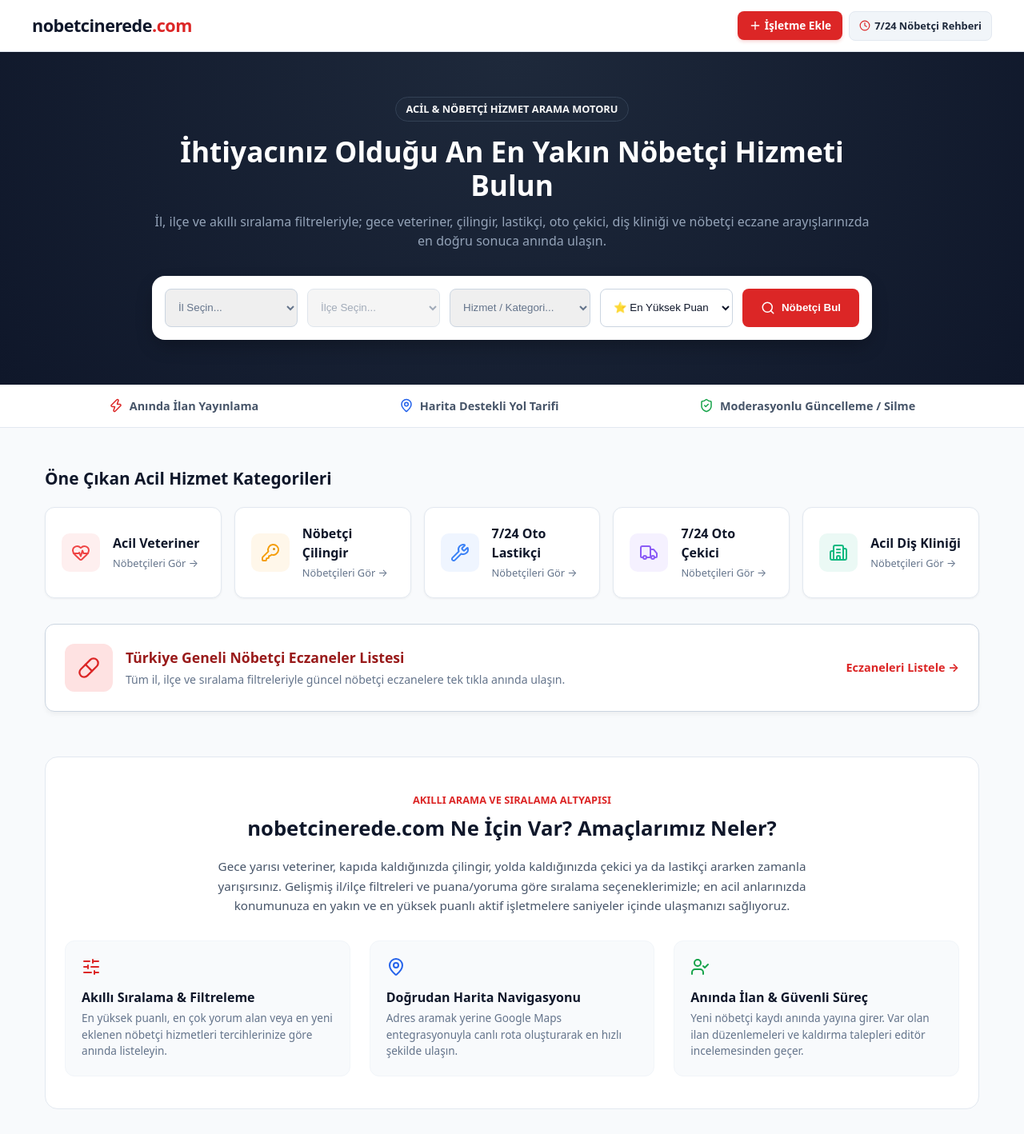
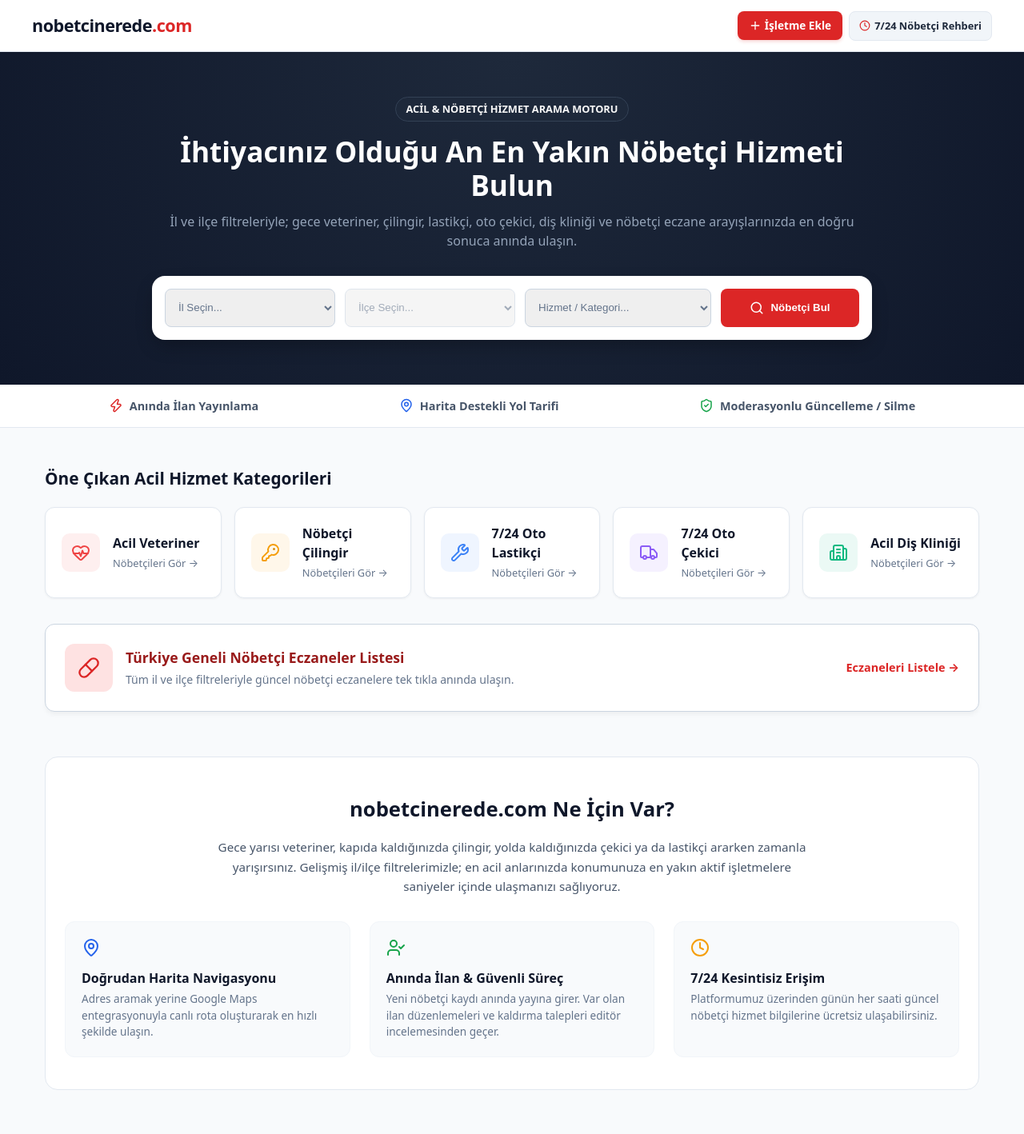
Before and after one commit to beytullahblut/nobetcinerede, a Next.js app: page / in a window 1280 px wide. Shown: the top 1418 px of the page at 80% size. Built offline with nearby package versions, Linux system fonts and the light colour scheme.

Commit message:
değişiklik

```diff
--- a/src/app/page.tsx
+++ b/src/app/page.tsx
@@ -29,9 +29,7 @@
   const [selectedCityName, setSelectedCityName] = useState("");
   const [selectedDistrict, setSelectedDistrict] = useState("");
   const [selectedCategory, setSelectedCategory] = useState("");
-  const [selectedSort, setSelectedSort] = useState("rating_desc"); // Sıralama state'i eklendi
 
-  // il.json yapısını çözer ve Türkçe karakterlere uygun olarak A'dan Z'ye sıralar
   const ilList = useMemo(() => {
     let raw = ilData as any;
 
@@ -48,14 +46,12 @@
         name: String(item.name || item.il_adi || item.title || "Bilinmeyen İl").trim(),
       }));
 
-      // Türkçe alfabeye göre A-Z sıralama
       return parsed.sort((a, b) => a.name.localeCompare(b.name, "tr"));
     }
 
     return [];
   }, []);
 
-  // ilce.json yapısını çözer ve Türkçe karakterlere uygun olarak A'dan Z'ye sıralar
   const ilceList = useMemo(() => {
     let raw = ilceData as any;
 
@@ -73,14 +69,12 @@
         name: String(item.name || item.ilce_adi || item.title || "Bilinmeyen İlçe").trim(),
       }));
 
-      // Türkçe alfabeye göre A-Z sıralama
       return parsed.sort((a, b) => a.name.localeCompare(b.name, "tr"));
     }
 
     return [];
   }, []);
 
-  // Seçilen ile bağlı ilçeler (Sıralanmış listeden filtreler)
   const availableDistricts = useMemo(() => {
     if (!selectedCityId) return [];
     return ilceList.filter((d) => String(d.il_id) === String(selectedCityId));
@@ -93,7 +87,6 @@
     const foundCity = ilList.find((c) => String(c.id) === String(cityId));
     setSelectedCityName(foundCity ? foundCity.name : "");
 
-    // İl değiştiğinde ilçeyi sıfırla
     setSelectedDistrict("");
   };
 
@@ -102,22 +95,15 @@
 
     const params = new URLSearchParams();
 
-    // İl ve ilçeyi kendi parametreleri olarak ekliyoruz
     if (selectedCityName) params.append("city", selectedCityName);
     if (selectedDistrict) params.append("district", selectedDistrict);
-
-    // Kategoriyi q parametresi olarak ekliyoruz
     if (selectedCategory) params.append("q", selectedCategory);
-
-    // Sıralama tercihini ekliyoruz
-    if (selectedSort) params.append("sort", selectedSort);
 
     router.push(`/arama?${params.toString()}`);
   };
 
   return (
     <div style={{ backgroundColor: "#f8fafc", minHeight: "100vh", color: "#0f172a" }}>
-      {/* HERO BÖLÜMÜ */}
       <section
         style={{
           backgroundColor: "#0f172a",
@@ -154,10 +140,9 @@
             İhtiyacınız Olduğu An En Yakın Nöbetçi Hizmeti Bulun
           </h1>
           <p style={{ color: "#94a3b8", fontSize: "1rem", marginBottom: "2rem" }}>
-            İl, ilçe ve akıllı sıralama filtreleriyle; gece veteriner, çilingir, lastikçi, oto çekici, diş kliniği ve nöbetçi eczane arayışlarınızda en doğru sonuca anında ulaşın.
+            İl ve ilçe filtreleriyle; gece veteriner, çilingir, lastikçi, oto çekici, diş kliniği ve nöbetçi eczane arayışlarınızda en doğru sonuca anında ulaşın.
           </p>
 
-          {/* DİNAMİK ARAMA FORMU */}
           <form
             onSubmit={handleSearch}
             style={{
@@ -173,8 +158,7 @@
               boxSizing: "border-box",
             }}
           >
-            {/* İL SEÇİMİ */}
-            <div style={{ flex: "1 1 140px" }}>
+            <div style={{ flex: "1 1 180px" }}>
               <select
                 value={selectedCityId}
                 onChange={handleCityChange}
@@ -197,8 +181,7 @@
               </select>
             </div>
 
-            {/* İLÇE SEÇİMİ */}
-            <div style={{ flex: "1 1 140px" }}>
+            <div style={{ flex: "1 1 180px" }}>
               <select
                 value={selectedDistrict}
                 onChange={(e) => setSelectedDistrict(e.target.value)}
@@ -223,8 +206,7 @@
               </select>
             </div>
 
-            {/* KATEGORİ SEÇİMİ */}
-            <div style={{ flex: "1 1 150px" }}>
+            <div style={{ flex: "1 1 200px" }}>
               <select
                 value={selectedCategory}
                 onChange={(e) => setSelectedCategory(e.target.value)}
@@ -247,30 +229,7 @@
               </select>
             </div>
 
-            {/* SIRALAMA SEÇİMİ */}
             <div style={{ flex: "1 1 140px" }}>
-              <select
-                value={selectedSort}
-                onChange={(e) => setSelectedSort(e.target.value)}
-                style={{
-                  width: "100%",
-                  height: "48px",
-                  boxSizing: "border-box",
-                  color: "#0f172a",
-                  borderRadius: "8px",
-                  border: "1px solid #cbd5e1",
-                  padding: "0 0.75rem",
-                  backgroundColor: "#ffffff",
-                }}
-              >
-                <option value="rating_desc">⭐ En Yüksek Puan</option>
-                <option value="reviews_desc">💬 En Çok Yorum</option>
-                <option value="newest">🕒 En Yeni Eklenen</option>
-              </select>
-            </div>
-
-            {/* BUTON */}
-            <div style={{ flex: "1 1 120px" }}>
               <button
                 type="submit"
                 style={{
@@ -326,7 +285,6 @@
       </div>
 
       <main style={{ maxWidth: "1200px", margin: "0 auto", padding: "3rem 1rem" }}>
-        {/* HIZLI KATEGORİ KARTLARI */}
         <h2 style={{ fontSize: "1.3rem", fontWeight: 800, marginBottom: "1.2rem", color: "#0f172a" }}>
           Öne Çıkan Acil Hizmet Kategorileri
         </h2>
@@ -382,7 +340,6 @@
           })}
         </div>
 
-        {/* ÖZEL NÖBETÇİ ECZANE KART KISMI */}
         <div style={{ marginBottom: "3.5rem" }}>
           <Link
             href="/eczaneler"
@@ -407,7 +364,7 @@
               <div>
                 <h3 style={{ fontSize: "1.1rem", fontWeight: 800, color: "#991b1b" }}>Türkiye Geneli Nöbetçi Eczaneler Listesi</h3>
                 <p style={{ fontSize: "0.88rem", color: "#64748b", marginTop: "0.2rem" }}>
-                  Tüm il, ilçe ve sıralama filtreleriyle güncel nöbetçi eczanelere tek tıkla anında ulaşın.
+                  Tüm il ve ilçe filtreleriyle güncel nöbetçi eczanelere tek tıkla anında ulaşın.
                 </p>
               </div>
             </div>
@@ -417,7 +374,6 @@
           </Link>
         </div>
 
-        {/* MİSYON & NEDEN VARIZ BÖLÜMÜ */}
         <section
           style={{
             backgroundColor: "#ffffff",
@@ -428,15 +384,12 @@
           }}
         >
           <div style={{ maxWidth: "750px", margin: "0 auto", textAlign: "center" }}>
-            <span style={{ fontSize: "0.8rem", fontWeight: 800, color: "#dc2626", textTransform: "uppercase" }}>
-              Akıllı Arama ve Sıralama Altyapısı
-            </span>
             <h2 style={{ fontSize: "1.6rem", fontWeight: 800, marginTop: "0.4rem", marginBottom: "1rem" }}>
-              nobetcinerede.com Ne İçin Var? Amaçlarımız Neler?
+              nobetcinerede.com Ne İçin Var?
             </h2>
             <p style={{ color: "#475569", fontSize: "0.95rem", lineHeight: 1.6, marginBottom: "2rem" }}>
               Gece yarısı veteriner, kapıda kaldığınızda çilingir, yolda kaldığınızda çekici ya da lastikçi ararken zamanla yarışırsınız.
-              Gelişmiş il/ilçe filtreleri ve puana/yoruma göre sıralama seçeneklerimizle; en acil anlarınızda konumunuza en yakın ve en yüksek puanlı aktif işletmelere saniyeler içinde ulaşmanızı sağlıyoruz.
+              Gelişmiş il/ilçe filtrelerimizle; en acil anlarınızda konumunuza en yakın aktif işletmelere saniyeler içinde ulaşmanızı sağlıyoruz.
             </p>
           </div>
 
@@ -448,14 +401,6 @@
               marginTop: "1.5rem",
             }}
           >
-            <div style={{ backgroundColor: "#f8fafc", padding: "1.25rem", borderRadius: "12px", border: "1px solid #f1f5f9" }}>
-              <SlidersHorizontal size={24} color="#dc2626" style={{ marginBottom: "0.5rem" }} />
-              <h3 style={{ fontSize: "1rem", fontWeight: 700, marginBottom: "0.25rem" }}>Akıllı Sıralama & Filtreleme</h3>
-              <p style={{ fontSize: "0.85rem", color: "#64748b" }}>
-                En yüksek puanlı, en çok yorum alan veya en yeni eklenen nöbetçi hizmetleri tercihlerinize göre anında listeleyin.
-              </p>
-            </div>
-
             <div style={{ backgroundColor: "#f8fafc", padding: "1.25rem", borderRadius: "12px", border: "1px solid #f1f5f9" }}>
               <MapPin size={24} color="#2563eb" style={{ marginBottom: "0.5rem" }} />
               <h3 style={{ fontSize: "1rem", fontWeight: 700, marginBottom: "0.25rem" }}>Doğrudan Harita Navigasyonu</h3>
@@ -471,10 +416,17 @@
                 Yeni nöbetçi kaydı anında yayına girer. Var olan ilan düzenlemeleri ve kaldırma talepleri editör incelemesinden geçer.
               </p>
             </div>
+
+            <div style={{ backgroundColor: "#f8fafc", padding: "1.25rem", borderRadius: "12px", border: "1px solid #f1f5f9" }}>
+              <Clock size={24} color="#f59e0b" style={{ marginBottom: "0.5rem" }} />
+              <h3 style={{ fontSize: "1rem", fontWeight: 700, marginBottom: "0.25rem" }}>7/24 Kesintisiz Erişim</h3>
+              <p style={{ fontSize: "0.85rem", color: "#64748b" }}>
+                Platformumuz üzerinden günün her saati güncel nöbetçi hizmet bilgilerine ücretsiz ulaşabilirsiniz.
+              </p>
+            </div>
           </div>
         </section>
 
-        {/* HUKUKİ SORUMLULUK & KVKK BİLGİLENDİRME BLOĞU */}
         <section
           style={{
             backgroundColor: "#fff8f8",
```
Also changed, not shown: src/app/arama/page.tsx (+30 -21 lines).
